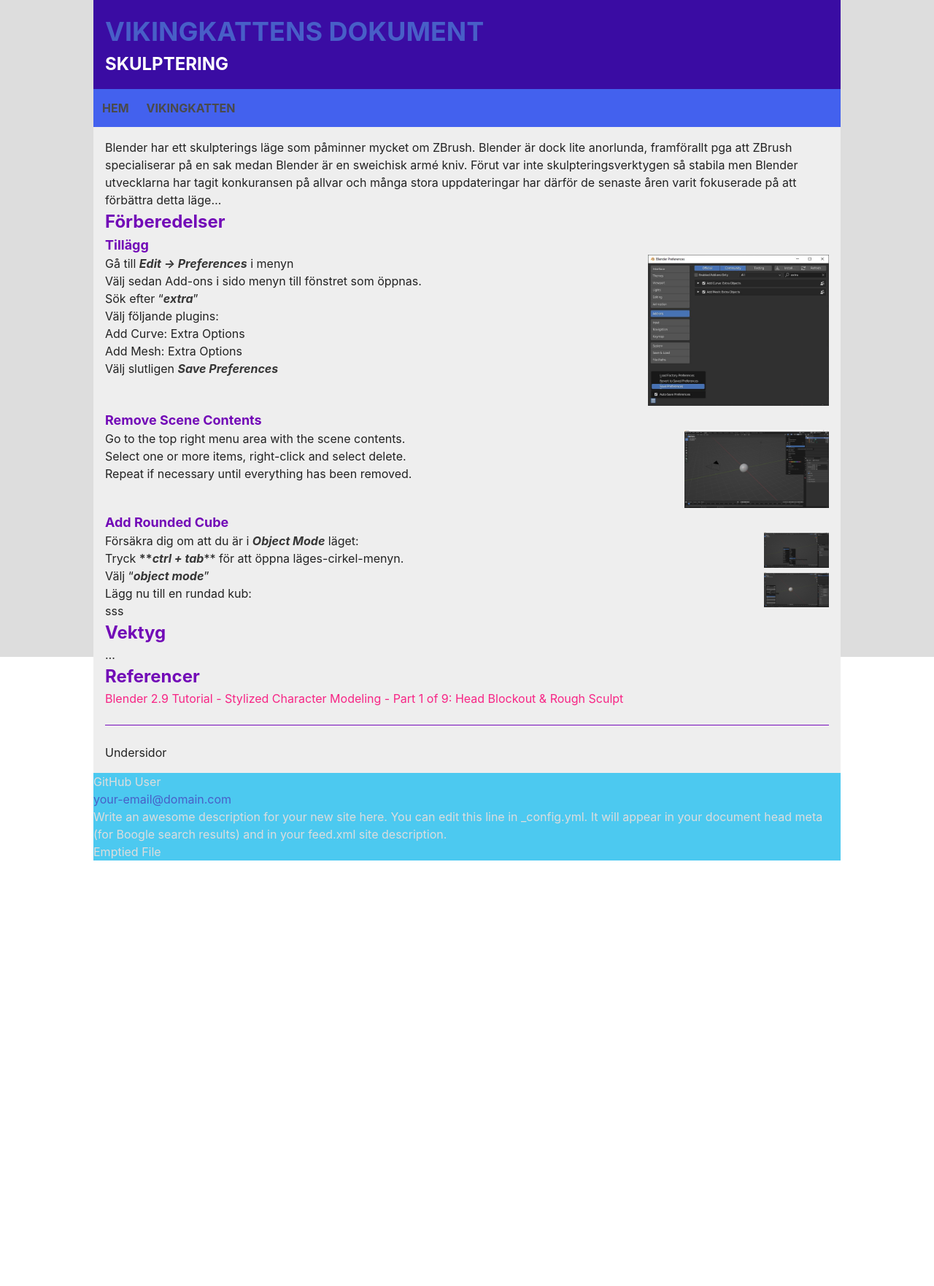
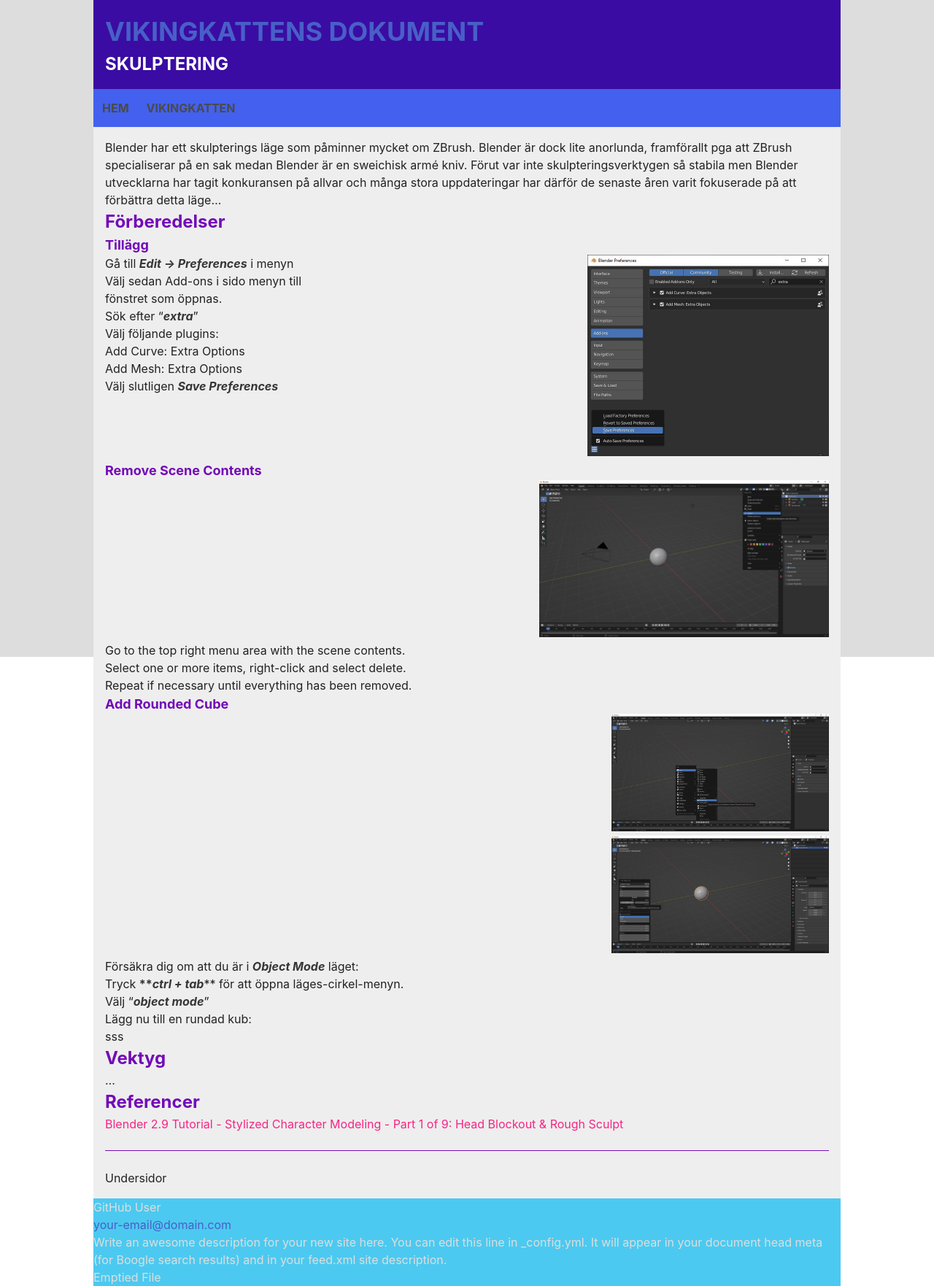
Before and after one commit to viking-cat/dokument, a Jekyll site: the page built from _pages/grafik/blender/skulptering.md, in a window 1280 px wide. Shown: the whole page at 73% size. Built offline with Jekyll 4.4.1, drawn with Linux system fonts in a browser that asks for light colours; before the commit the page ends 1179 px from its top, so only the background shows below that.

Commit message:
Update skulptering.md

```diff
--- a/_pages/grafik/blender/skulptering.md
+++ b/_pages/grafik/blender/skulptering.md
@@ -10,7 +10,7 @@
 
 ## Tillägg
 
-<div style="float:right; text-align:right; width:50%; display:inline-block;">
+<div style="float:right; text-align:right; display:inline-block;">
   <img src="/dokument/assets/blender-sculpting-preferences-add_ons.JPG" alt="Preference Window" width="50%">
 </div>
 
@@ -26,7 +26,7 @@
 
 ## Remove Scene Contents
 
-<div style="float:right; text-align:right; width:50%; display:inline-block;">
+<div style="float:right; text-align:right; display:inline-block;">
   <img src="/dokument/assets/blender-sculpting-delete_sceen_contents.JPG" alt="Preference Window" width="40%">
 </div>
 
@@ -38,7 +38,7 @@
 
 ## Add Rounded Cube
 
-<div style="float:right; text-align:right; width:30%; display:inline-block;">
+<div style="float:right; text-align:right; display:inline-block;">
   <img src="/dokument/assets/blender-sculpting-add_rounded_cube.JPG" alt="Preference Window" width="30%"><br/>
   <img src="/dokument/assets/blender-sculpting-add_rounded_cube-options.JPG" alt="Preference Window" width="30%">
 </div>
```
